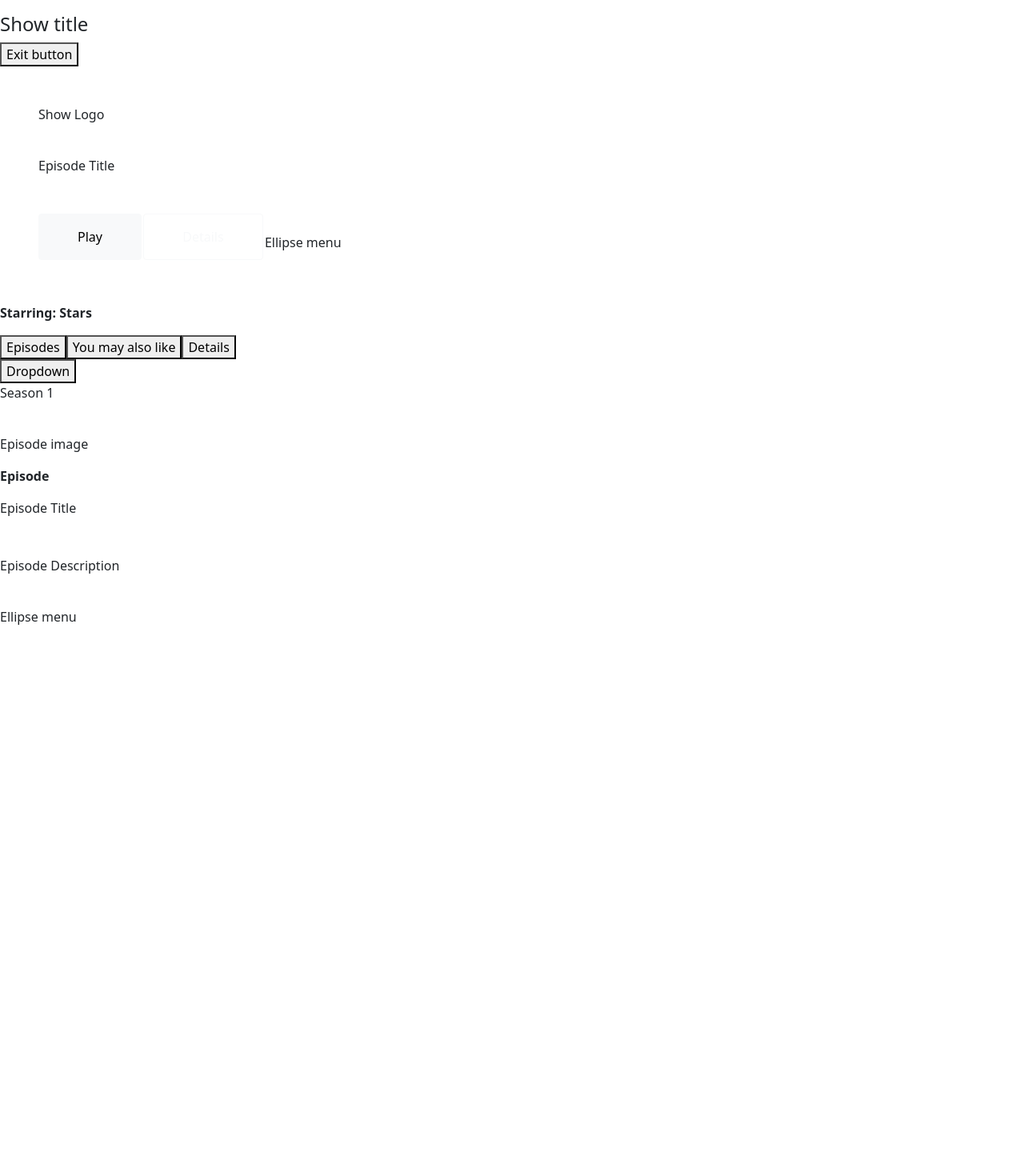
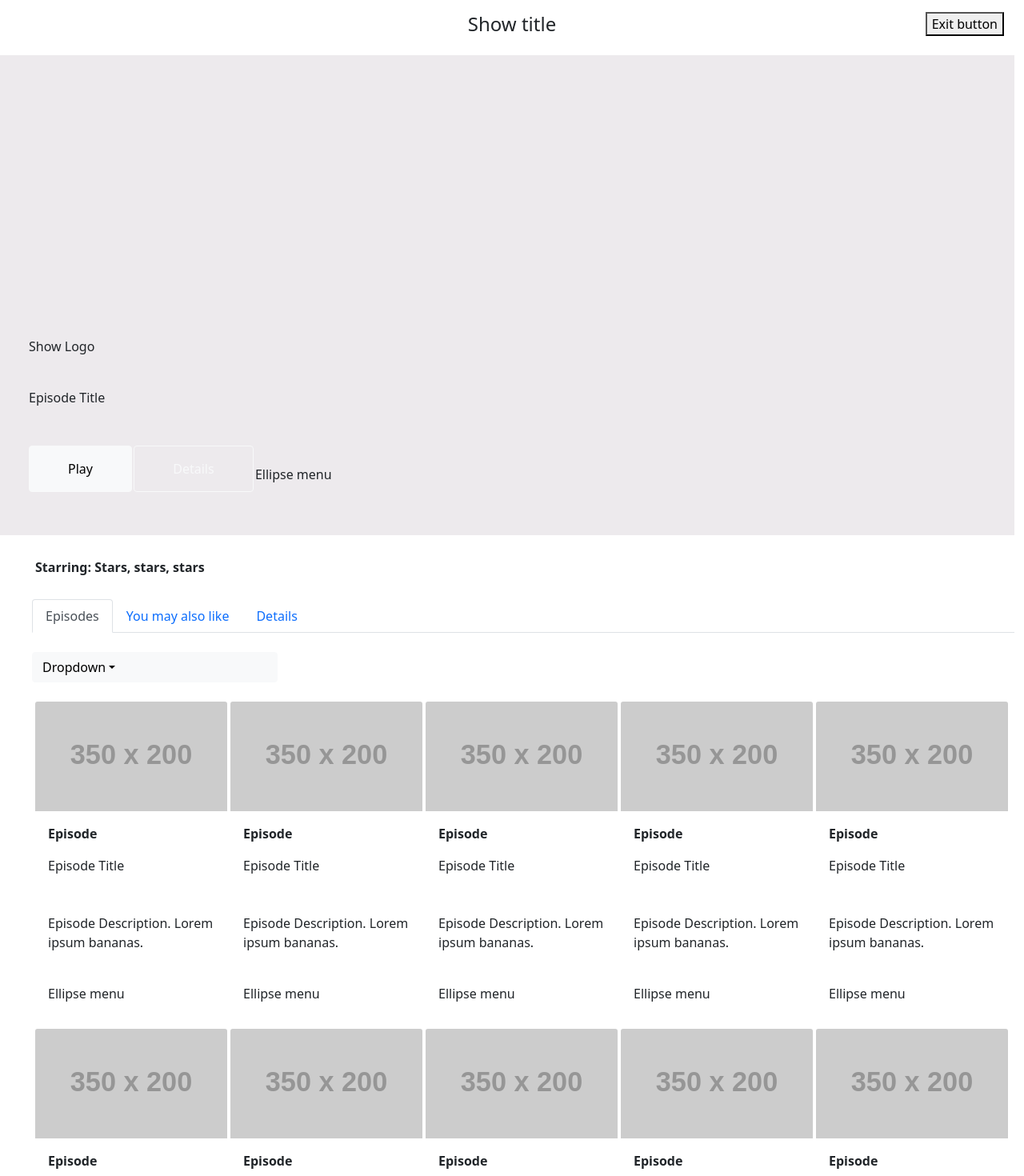
Before and after one commit to MSchak/vue-hulu-project, a Vue app: page /#/details in a window 1280 px wide. Shown: the part 80-1550 px from the top of the page at 80% size. Before the commit the page ends 879 px from the top, so only its background shows below. Built offline with nearby package versions, Linux system fonts and the light colour scheme.

Commit message:
Continued adding grid and flexbox to Details view and components, updated high-em-components to contain high-em-image

```diff
--- a/src/components/DetailsHeader.vue
+++ b/src/components/DetailsHeader.vue
@@ -1,12 +1,21 @@
 <template>
-    <div>
-        <h4>Show title</h4>
-        <button>Exit button</button>
-    </div>
+  <div class="details-header col-2 text-center">
+    <h4>Show title</h4>
+    <button class="x-icon">Exit button</button>
+  </div>
 </template>
 
 <script>
 export default {
-    name: 'DetailsHeader'
+  name: "DetailsHeader",
+};
+</script>
+
+<style>
+.x-icon {
+  position: absolute;
+  top: 95px;
+  right: 25px;
 }
-</script>
+
+</style>
--- a/src/components/DetailsImgFooter.vue
+++ b/src/components/DetailsImgFooter.vue
@@ -1,8 +1,6 @@
 <template>
-    <div>
-        <div class="high-em-color">
-            <p><strong>Starring: Stars</strong></p>
-        </div>
+    <div class="high-em-color col">
+            <p class="mb-0 p-1"><strong>Starring: Stars, stars, stars</strong></p>
     </div>
 </template>
 
--- a/src/components/DropdownMenu.vue
+++ b/src/components/DropdownMenu.vue
@@ -1,9 +1,11 @@
 <template>
-    <div class="dropdown">
-        <button class="dropbtn">Dropdown</button>
-        <div class="seasons">
-            <p>Season 1</p>
-        </div>
+    <div class="dropdown my-4">
+        <button class="btn btn-light dropdown-toggle w-25 text-start">Dropdown</button>
+        <ul class="dropdown-menu">
+            <li class="dropdown-item">Season 1</li>
+            <li class="dropdown-item">Season 2</li>
+            <li class="dropdown-item">Season 3</li>
+        </ul>
     </div>
 </template>
 
--- a/src/components/EllipseMenu.vue
+++ b/src/components/EllipseMenu.vue
@@ -1,5 +1,5 @@
 <template>
-    <div>
+    <div class="ellipse-menu">
         <img src="" alt="">
         <p>Ellipse menu</p>
     </div>
--- a/src/components/EpContentBlock.vue
+++ b/src/components/EpContentBlock.vue
@@ -1,8 +1,8 @@
 <template>
-    <div>
+    <div class="card-body">
         <p><strong>Episode</strong></p>
         <ep-title></ep-title>
-        <p>Episode Description</p>
+        <p>Episode Description. Lorem ipsum bananas. </p>
         <ellipse-menu></ellipse-menu>
     </div>
 </template>
--- a/src/components/EpTile.vue
+++ b/src/components/EpTile.vue
@@ -1,7 +1,9 @@
 <template>
-    <div class="ep-tile">
-        <img src="" alt=""><p>Episode image</p>
+    <div class="col ep-tile me-1 p-0">
+        <div class="card border-0">
+        <img src="https://via.placeholder.com/350x200" class="card-img-top" alt="">
         <ep-content-block></ep-content-block>
+        </div>
     </div>
 </template>
 
--- a/src/components/HighEmContent.vue
+++ b/src/components/HighEmContent.vue
@@ -1,5 +1,5 @@
 <template>
-  <div class="high-em-content col-4 m-5 align-content-end p-0">
+  <div class="high-em-content high-em-img row align-content-end">
         <high-em-content-block></high-em-content-block>
       </div>
 </template>
@@ -21,4 +21,5 @@ export default {
     height: 600px;
     padding: 0;
 }
+
 </style>
--- a/src/components/HighEmContentBlock.vue
+++ b/src/components/HighEmContentBlock.vue
@@ -1,5 +1,5 @@
 <template>
-    <div>
+    <div class="col-4 m-5 align-content-end p-0">
         <show-logo></show-logo>
         <ep-title></ep-title>
         <p class="ep-decription"></p>
--- a/src/components/ShowGrid.vue
+++ b/src/components/ShowGrid.vue
@@ -1,6 +1,19 @@
 <template>
-    <div class="grid-container">
+    <div class="grid-container m-3">
+        <div class="row">
         <ep-tile></ep-tile>
+        <ep-tile></ep-tile>
+        <ep-tile></ep-tile>
+        <ep-tile></ep-tile>
+        <ep-tile></ep-tile>
+        </div>
+        <div class="row">
+        <ep-tile></ep-tile>
+        <ep-tile></ep-tile>
+        <ep-tile></ep-tile>
+        <ep-tile></ep-tile>
+        <ep-tile></ep-tile>
+        </div>
     </div>
 </template>
 
--- a/src/components/SubNav.vue
+++ b/src/components/SubNav.vue
@@ -1,29 +1,54 @@
 <template>
-    <div>
-        <div class="tab-list">
-            <button>Episodes</button>
-            <button>You may also like</button>
-            <button>Details</button>
+<div class="tabs row ms-3">
+  <div class="col">
+    <ul class="nav nav-tabs justify-content-start" id="myTab" role="tablist">
+      <li class="nav-item" role="presentation">
+        <button @click="tab = 1" class="nav-link active">Episodes</button>
+      </li>
+      <li class="nav-item" role="presentation">
+        <button @click="tab = 2" class="nav-link">You may also like</button>
+      </li>
+      <li class="nav-item" role="presentation">
+        <button @click="tab = 3" class="nav-link">Details</button>
+      </li>
+    </ul>
   </div>
-        <div>
+  </div>
+
+  <div class="tab-content row ms-3">
+    <div class="col">
+      <div v-if="tab === 1" class="pane">
         <dropdown-menu></dropdown-menu>
         <show-grid></show-grid>
       </div>
-        <div></div>
-        <div></div>
+
+      <div v-if="tab === 2" class="pane">
+        Tab two
+      </div>
+
+      <div v-if="tab === 3" class="pane">
+        Tab three
+      </div>
+    </div>
+  </div>
+  <div>
   </div>
 </template>
 
 <script>
-
-import DropdownMenu from '../components/DropdownMenu.vue'
-import ShowGrid from '../components/ShowGrid.vue'
+import DropdownMenu from "../components/DropdownMenu.vue";
+import ShowGrid from "../components/ShowGrid.vue";
 
 export default {
-    name: 'SubNav',
+  name: "SubNav",
   components: {
     DropdownMenu,
-        ShowGrid
-    }
-}
+    ShowGrid,
+  },
+   data() {
+    return {
+      tab: 1,
+    };
+  },
+};
 </script>
--- a/src/views/Details.vue
+++ b/src/views/Details.vue
@@ -1,26 +1,37 @@
 <template>
-<div>
+  <div id="details">
+    <div class="container-fluid">
+      <div class="row justify-content-center my-3">
         <!--Main navigation hidden on this page */-->
         <details-header></details-header>
+      </div>
+
+      <div class="row">
         <high-em-content></high-em-content>
+      </div>
+
+      <div class="row my-4 m-3">
         <details-img-footer></details-img-footer>
+      </div>
+
       <sub-nav></sub-nav>
+    </div>
   </div>
 </template>
 
 <script>
-import HighEmContent from '../components/HighEmContent.vue'
-import SubNav from '../components/SubNav.vue'
-import DetailsHeader from '../components/DetailsHeader.vue'
-import DetailsImgFooter from '../components/DetailsImgFooter.vue'
+import HighEmContent from "../components/HighEmContent.vue";
+import SubNav from "../components/SubNav.vue";
+import DetailsHeader from "../components/DetailsHeader.vue";
+import DetailsImgFooter from "../components/DetailsImgFooter.vue";
 
 export default {
-  name: 'Details',
+  name: "Details",
   components: {
     HighEmContent,
     SubNav,
     DetailsHeader,
     DetailsImgFooter,
-  }
-}
+  },
+};
 </script>
--- a/src/views/Home.vue
+++ b/src/views/Home.vue
@@ -1,16 +1,20 @@
 <template>
   <div id="home">
-    <section class="container-fluid high-em-img">
-    <div class="high-em row align-content-end">
+    <section class="container-fluid">
     <!--Main navigation shown here */-->
     <high-em-content></high-em-content>
-    </div>
     </section>
 
 <section class="container-fluid m-4">
     <div class="row">
     <related-slideshow></related-slideshow>
+    </div>
+
+    <div class="row">
     <related-slideshow></related-slideshow>
+    </div>
+
+    <div class="row">
     <related-slideshow></related-slideshow>
     </div>
   </section>
@@ -31,16 +35,3 @@ export default {
   }
 }
 </script>
-
-<style>
-.high-em-img{
-    background-image: url(~@/assets/grey.jpeg);
-    height: 600px;
-    padding: 0;
-}
-
-.high-em{
-  height: 100%;
-}
-
-</style>
```
Lines whose indentation alone changed are shown as unchanged.
